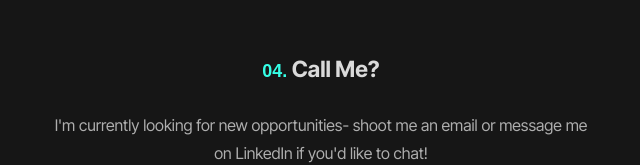
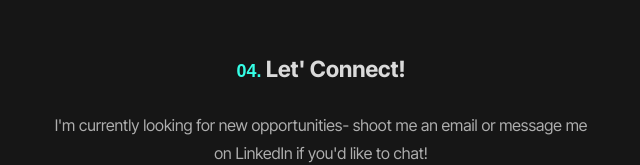
Before and after one commit to aaronzsun/personalwebsite, a Next.js app: page / in a window 1280 px wide. Shown: the part 3507-3672 px from the top of the page, without its empty margins (319-959 px from the left). Built offline with nearby package versions, Linux system fonts and the light colour scheme; a web font is replaced by a local one.

Commit message:
call me -> lets connect

```diff
--- a/src/app/page.js
+++ b/src/app/page.js
@@ -525,7 +525,7 @@ export default function Home() {
                   >
                     04.
                   </span>{' '}
-                  Call Me?
+                  Let&apos; Connect!
                 </Typography>
                 <Contact />
               </Box>
```
